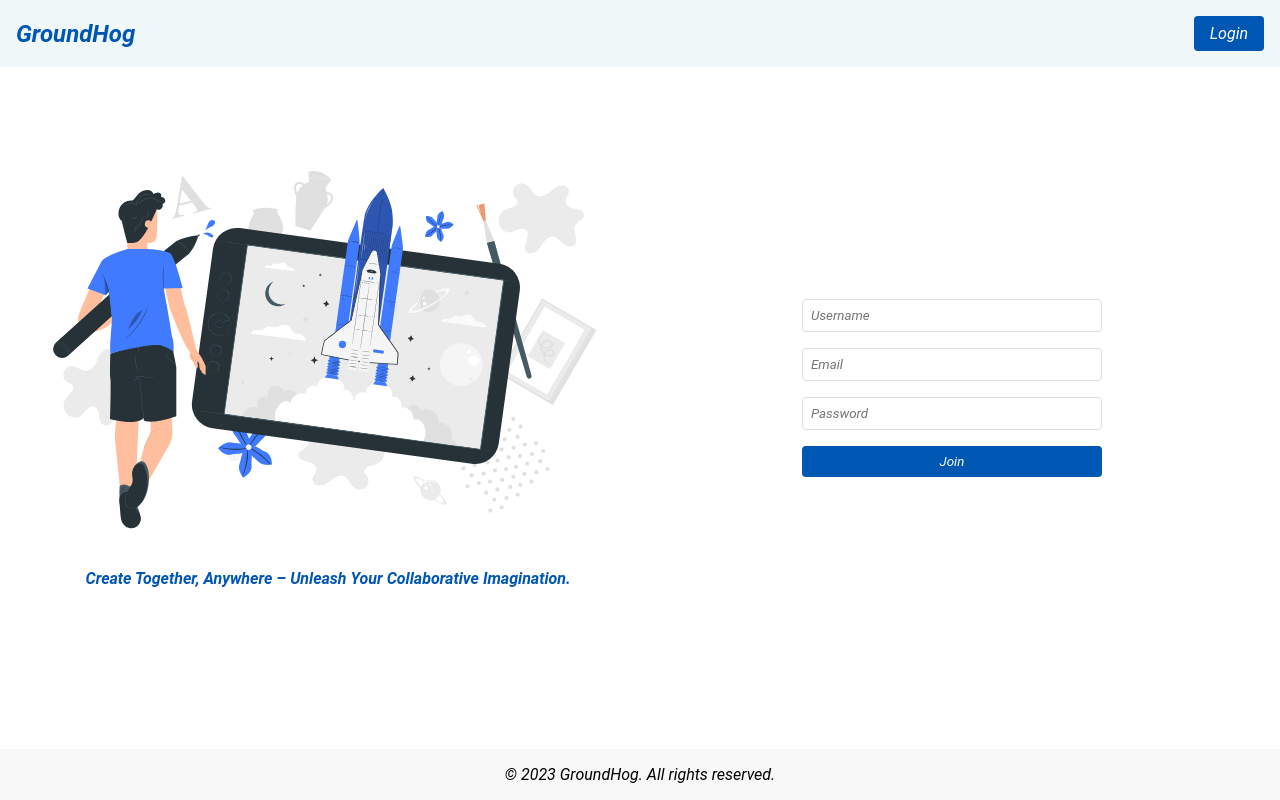
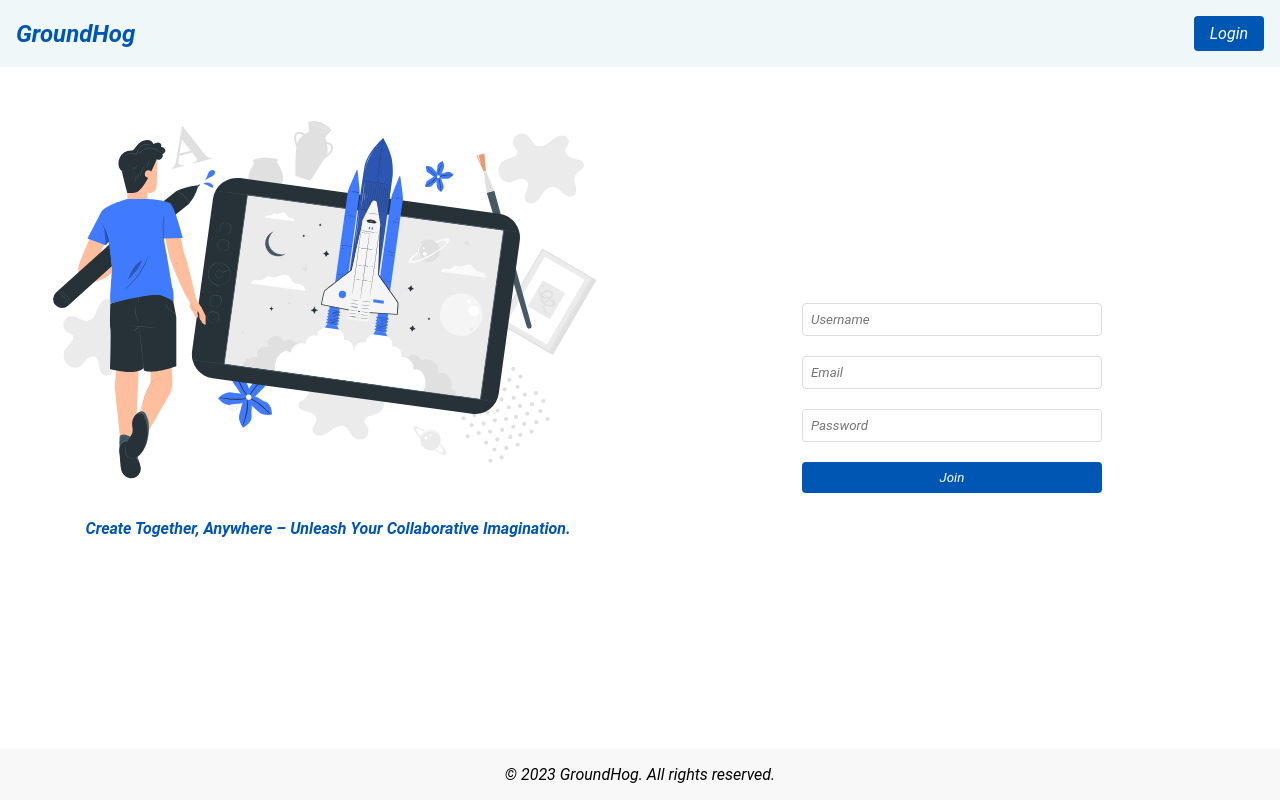
Before and after one commit to thewhitewolf09/groundhog-drawing-app, a React (Create React App) app in the folder Client/: page / in a window 1280 px wide. Built offline with nearby package versions, Linux system fonts and the light colour scheme.

Commit message:
Initial commit with client and server setup

```diff
--- a/Client/package.json
+++ b/Client/package.json
@@ -6,7 +6,7 @@
     "@testing-library/jest-dom": "^5.16.5",
     "@testing-library/react": "^13.4.0",
     "@testing-library/user-event": "^13.5.0",
-    "axios": "^1.4.0",
+    "axios": "^1.6.2",
     "react": "^18.2.0",
     "react-dom": "^18.2.0",
     "react-hook-form": "^7.45.1",
--- a/Client/src/components/Header.js
+++ b/Client/src/components/Header.js
@@ -1,13 +1,28 @@
 import React, { useState } from "react";
 import "./Header.scss";
 import ProfilePic from "./../assets/blank-profile-picture-973460.svg";
+import { useNavigate } from "react-router-dom";
+import axios from "axios";
+import { serverurl } from '..//url';
 
-const Header = ({ onNewCanvas, onJoinSession, onLoadCanvas, onLogout }) => {
+const Header = ({ onNewCanvas, onJoinSession, onLoadCanvas}) => {
   const [dropdownOpen, setDropdownOpen] = useState(false);
+  const navigate = useNavigate();
 
   const toggleDropdown = () => {
     setDropdownOpen(!dropdownOpen);
   };
+
+  const onLogout =async()=>{
+
+    try {
+      await axios.get(serverurl + '/api/v1/logout');
+      navigate("/");; // Replace 'Login' with your login screen route name
+    } catch (error) {
+      console.error('Logout error:', error);
+      // Handle error
+    }
+  }
 
   return (
     <header className="header">
--- a/Client/src/components/Whiteboard.scss
+++ b/Client/src/components/Whiteboard.scss
@@ -58,7 +58,7 @@
         font-size: 14px; // Adjust font size as needed
         display: flex;
         position: relative;
-        left : 225%;
+        left : 350%;
       }
     }
   }
--- a/Client/src/pages/HomePage.js
+++ b/Client/src/pages/HomePage.js
@@ -2,7 +2,9 @@ import React, { useState } from "react";
 import "./HomePage.scss";
 import HeroImage from "../assets/Artist-pana.svg";
 import Modal from "react-modal";
-import { Link } from "react-router-dom";
+import { Link, useNavigate } from "react-router-dom";
+import axios from "axios";
+import { serverurl } from "..//url";
 
 Modal.setAppElement("#root");
 
@@ -10,7 +12,6 @@ const HomePage = () => {
   const [open, setOpen] = useState(false);
 
   const [modalIsOpen, setModalIsOpen] = useState(false);
-
   const openModal = () => {
     setModalIsOpen(true);
   };
@@ -38,15 +39,7 @@ const HomePage = () => {
           <button onClick={closeModal} className="close-modal">
             X
           </button>
-          <form className="login-form">
-            <input type="email" placeholder="Email" />
-            <input type="password" placeholder="Password" />
-            <Link to="/mainpage">
-              <button type="submit" className="submit-login">
-                Login
-              </button>
-            </Link>
-          </form>
+          <Login />
         </Modal>
       </header>
       <main className="main-content">
@@ -57,16 +50,7 @@ const HomePage = () => {
             Create Together, Anywhere – Unleash Your Collaborative Imagination.
           </p>
         </div>
-        <div className="form-section">
-          <form className="join-form">
-            <input type="text" placeholder="Username" />
-            <input type="email" placeholder="Email" />
-            <input type="password" placeholder="Password" />
-            <button type="submit" className="join-button">
-              Join
-            </button>
-          </form>
-        </div>
+        <Register />
       </main>
       <footer className="footer">
         &copy; {new Date().getFullYear()} GroundHog. All rights reserved.
@@ -75,4 +59,167 @@ const HomePage = () => {
   );
 };
 
+const Register = () => {
+  const navigate = useNavigate();
+  const [formData, setFormData] = useState({
+    username: "",
+    email: "",
+    password: "",
+  });
+  const [errors, setErrors] = useState({});
+  const [error, setError] = useState("");
+
+  const validateForm = () => {
+    let formIsValid = true;
+    let errors = {};
+
+    // Username validation
+    if (!formData.username) {
+      formIsValid = false;
+      errors.username = "Username is required";
+    }
+
+    // Email validation
+    if (!formData.email) {
+      formIsValid = false;
+      errors.email = "Email is required";
+    } else if (!/\S+@\S+\.\S+/.test(formData.email)) {
+      formIsValid = false;
+      errors.email = "Email is invalid";
+    }
+
+    // Password validation
+    if (!formData.password) {
+      formIsValid = false;
+      errors.password = "Password is required";
+    }
+
+    setErrors(errors);
+    return formIsValid;
+  };
+
+  const handleChange = (e) => {
+    setFormData({ ...formData, [e.target.name]: e.target.value });
+  };
+
+  const handleSubmit = async (e) => {
+    e.preventDefault();
+    if (!validateForm()) {
+      return;
+    }
+
+    try {
+      const response = await axios.post(
+        serverurl + "/api/v1/register",
+        formData
+      );
+      console.log(response.data);
+      // Redirect to login or dashboard as needed
+      console.log(response);
+      navigate("/mainpage");
+    } catch (error) {
+      setError(error.response.data.message);
+      console.error("Registration error:", error.response.data);
+      // Handle errors (e.g., show error message)
+    }
+  };
+
+  return (
+    <div className="form-section">
+      <form className="join-form" onSubmit={handleSubmit}>
+        <input
+          type="text"
+          placeholder="Username"
+          name="username"
+          value={formData.username}
+          onChange={handleChange}
+        />
+        {errors.username && <div className="error">{errors.username}</div>}
+        <input
+          type="email"
+          placeholder="Email"
+          name="email"
+          value={formData.email}
+          onChange={handleChange}
+        />
+        {errors.email && <div className="error">{errors.email}</div>}
+        <input
+          type="password"
+          placeholder="Password"
+          name="password"
+          value={formData.password}
+          onChange={handleChange}
+        />
+        {errors.password && <div className="error">{errors.password}</div>}
+        {error && <div className="error">{error}</div>}
+        <button type="submit" className="join-button">
+          Join
+        </button>
+      </form>
+    </div>
+  );
+};
+
+const Login = () => {
+  const navigate = useNavigate();
+  const [formData, setFormData] = useState({
+    email: "",
+    password: "",
+  });
+  const [error, setError] = useState("");
+
+  const validateForm = () => {
+    if (!formData.email || !formData.password) {
+      setError("Email and password are required");
+      return false;
+    }
+    return true;
+  };
+
+  const handleChange = (e) => {
+    setFormData({ ...formData, [e.target.name]: e.target.value });
+  };
+
+  const handleSubmit = async (e) => {
+    e.preventDefault();
+
+    if (!validateForm()) {
+      return;
+    }
+
+    try {
+      const response = await axios.post(serverurl + "/api/v1/login", formData);
+      console.log(response);
+      // Set token and redirect to dashboard
+      navigate("/mainpage");
+    } catch (error) {
+      console.error("Login error:", error.response.data);
+      setError("Invalid credentials");
+    }
+  };
+
+  return (
+    <form className="login-form" onSubmit={handleSubmit}>
+      <input
+        type="email"
+        placeholder="Email"
+        name="email"
+        value={formData.email}
+        onChange={handleChange}
+      />
+      <input
+        type="password"
+        placeholder="Password"
+        name="password"
+        value={formData.password}
+        onChange={handleChange}
+      />
+      {error && <div className="error">{error}</div>}
+      <button type="submit" className="submit-login">
+        Login
+      </button>
+    </form>
+  );
+};
+
 export default HomePage;
--- a/Client/src/pages/HomePage.scss
+++ b/Client/src/pages/HomePage.scss
@@ -43,7 +43,6 @@
       .image-section {
         flex: 1;
         img {
-            margin-top: 50px;
           max-width: 100%;
           height: auto;
         }
@@ -68,11 +67,11 @@
           max-width: 300px;
 
           input {
-            margin-bottom: 1rem;
             padding: 0.5rem;
             border: 1px solid #ddd;
             border-radius: 0.25rem;
             outline: #0056b3;
+            margin-top: 20px;
           }
 
           .join-button {
@@ -82,10 +81,17 @@
             color: white;
             cursor: pointer;
             border-radius: 0.25rem;
+            margin-top: 20px;
 
             &:hover {
               background-color: #024995;
             }
+          }
+
+          .error{
+            color: red;
+            font-weight: bold;
+            margin-top: 5px;
           }
         }
       }
@@ -131,6 +137,12 @@
       display: flex;
       flex-direction: column;
 
+      .error{
+        color: red;
+        font-weight: bold;
+        margin-bottom: 5px;
+      }
+
       input {
         margin-bottom: 15px;
         padding: 15px;
--- /dev/null
+++ b/Client/src/url.js
@@ -0,0 +1,2 @@
+// export const serverurl = "https://groundhog-drawing-app.vercel.app" || "http://localhost:5000";
+export const serverurl = "http://localhost:5000";
```
Also changed, not shown: 1 other file (tests, documents, lock files or other folders).
